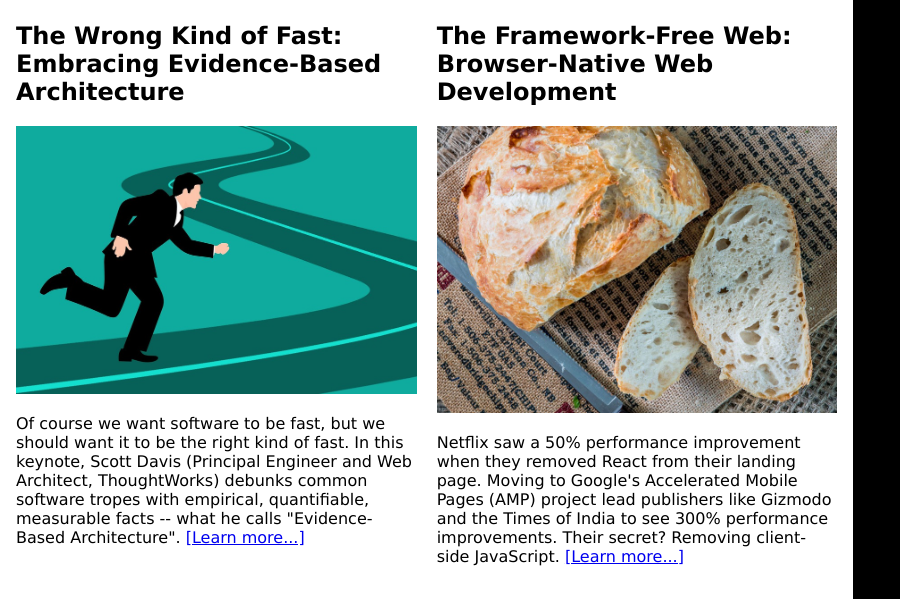
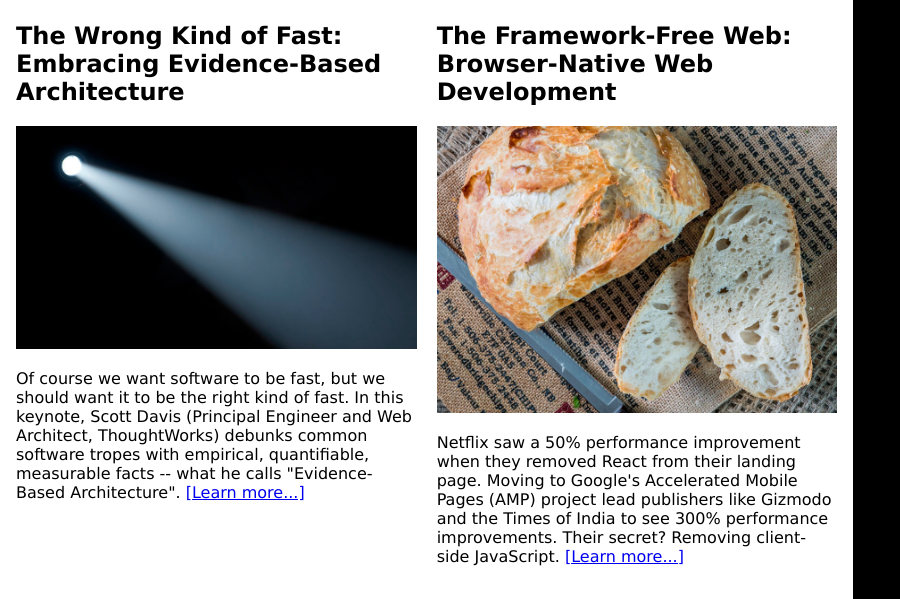
Before and after one commit to ThirstyHead/thirstyhead, a website: page public/index.html in a window 1280 px wide. Shown: the part 1595-2194 px from the top of the page, without its empty margins (0-900 px from the left). Drawn offline with Linux system fonts and the light colour scheme.

Commit message:
pointing to new Wrong Kind of Fast

```diff
--- a/public/index.html
+++ b/public/index.html
@@ -62,11 +62,11 @@
         <a href="https://thirstyhead.com/the-wrong-kind-of-fast"
            class="sneaky">
           <h1>The Wrong Kind of Fast: Embracing Evidence-Based Architecture</h1>
-          <img src="fast.jpg"
-               alt="Man running in a suit"
+          <img src="flashlight.jpg"
+               alt="flashlight"
                class="contain">
         </a>
-        <p>Of course we want software to be fast, but we should want it to be the right kind of fast. In this keynote, Scott Davis (Principal Engineer and Web Architect, ThoughtWorks) debunks common software tropes with empirical, quantifiable, measurable facts -- what he calls "Evidence-Based Architecture". <a href="https://thirstyhead.com/the-wrong-kind-of-fast">[Learn more...]</a></p>
+        <p>Of course we want software to be fast, but we should want it to be the right kind of fast. In this keynote, Scott Davis (Principal Engineer and Web Architect, ThoughtWorks) debunks common software tropes with empirical, quantifiable, measurable facts -- what he calls "Evidence-Based Architecture". <a href="https://thirstyhead.com/the-wrong-kind-of-fast-2020">[Learn more...]</a></p>
       </article>
 
 
```
Also changed, not shown: public/flashlight.jpg (added).
